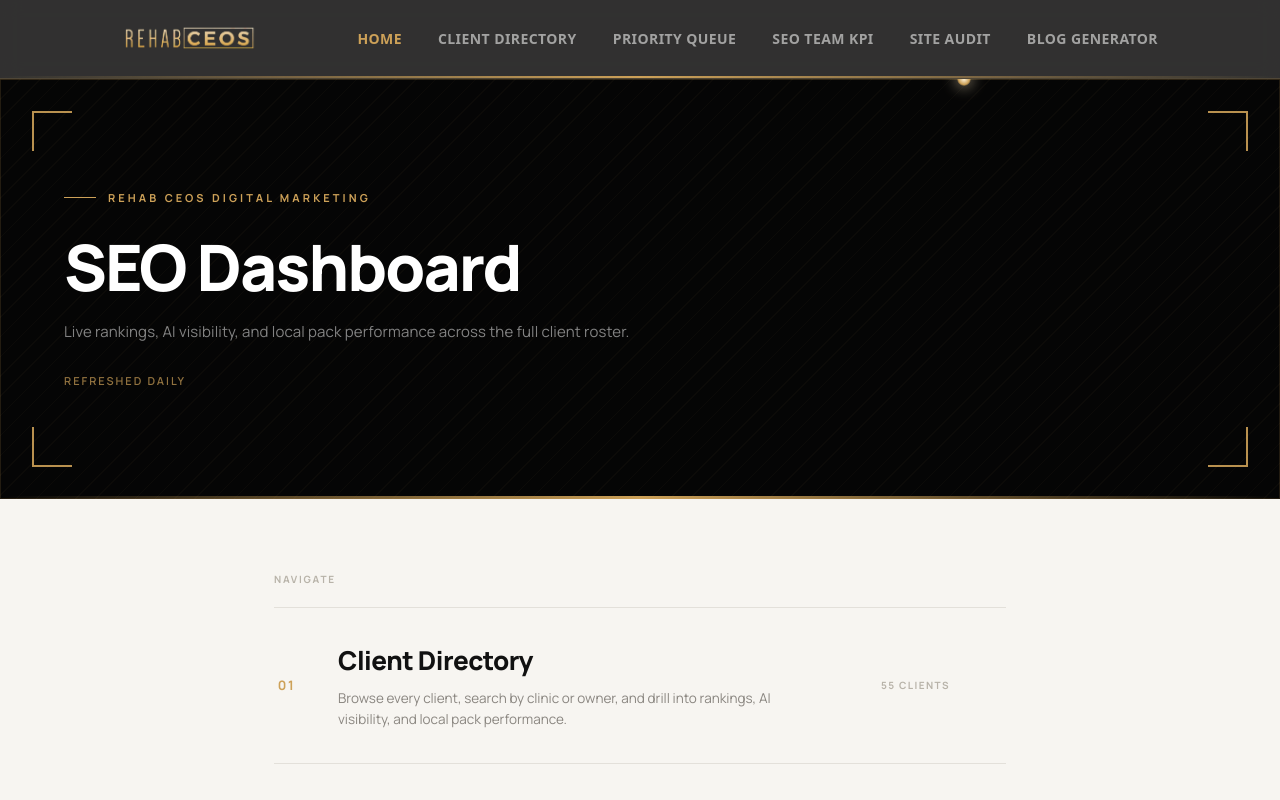
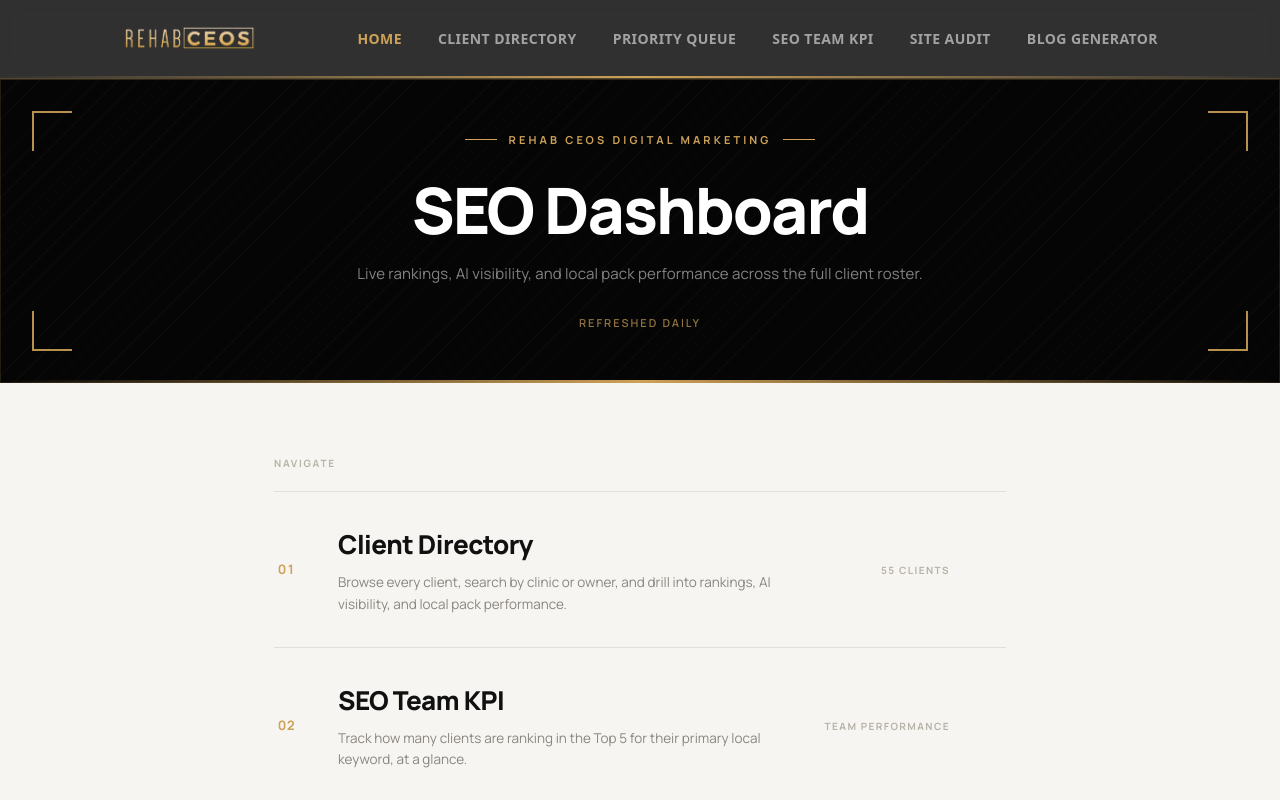
Before and after one commit to elijahrehabceos/seodashboard, a Next.js app: page / in a window 1280 px wide. Shown: the top 800 px of the page. Built offline with nearby package versions, Linux system fonts and the light colour scheme; no server answers; the database is empty.

Commit message:
Revert Home hero to centered (matches every other page's cover instead of standing out as left-aligned), remove the spinning orbit dot signature entirely from all pages and its CSS

```diff
--- a/app/audit/page.js
+++ b/app/audit/page.js
@@ -227,7 +227,6 @@ export default function AuditPage() {
   return (
     <div className="rd-body">
       <div className="rd-cover">
-        <div className="rd-orbit-dot"></div>
         <div className="rd-cover-tl"></div><div className="rd-cover-tr"></div><div className="rd-cover-bl"></div><div className="rd-cover-br"></div>
         <div className="rd-cover-brand"><img src="/rehabceos-logo.webp" alt="Rehab CEOs" style={{ height: 30, width: "auto" }} /></div>
         <div className="rd-cover-eyebrow">Onboarding Tool</div>
--- a/app/blog-generator/page.js
+++ b/app/blog-generator/page.js
@@ -49,7 +49,6 @@ export default function BlogGeneratorPage() {
   return (
     <div className="rd-body">
       <div className="rd-cover">
-        <div className="rd-orbit-dot"></div>
         <div className="rd-cover-tl"></div><div className="rd-cover-tr"></div><div className="rd-cover-bl"></div><div className="rd-cover-br"></div>
         <div className="rd-cover-brand"><img src="/rehabceos-logo.webp" alt="Rehab CEOs" style={{ height: 30, width: "auto" }} /></div>
         <div className="rd-cover-eyebrow">Content Tool</div>
--- a/app/client/[slug]/page.js
+++ b/app/client/[slug]/page.js
@@ -84,7 +84,6 @@ export default async function ClientPage({ params }) {
   return (
     <div className="rd-body">
       <div className="rd-cover">
-        <div className="rd-orbit-dot"></div>
         <div className="rd-cover-tl"></div><div className="rd-cover-tr"></div><div className="rd-cover-bl"></div><div className="rd-cover-br"></div>
         <div className="rd-cover-brand"><img src="/rehabceos-logo.webp" alt="Rehab CEOs" style={{ height: 30, width: "auto" }} /></div>
         <div className="rd-cover-eyebrow">Live SEO Dashboard</div>
--- a/app/clients/ClientsList.jsx
+++ b/app/clients/ClientsList.jsx
@@ -31,7 +31,6 @@ export default function ClientsList({ clients }) {
   return (
     <div className="rd-body">
       <div className="rd-cover">
-        <div className="rd-orbit-dot"></div>
         <div className="rd-cover-tl"></div><div className="rd-cover-tr"></div><div className="rd-cover-bl"></div><div className="rd-cover-br"></div>
         <div className="rd-cover-brand"><img src="/rehabceos-logo.webp" alt="Rehab CEOs" style={{ height: 30, width: "auto" }} /></div>
         <div className="rd-cover-eyebrow">Client Directory</div>
--- a/app/globals.css
+++ b/app/globals.css
@@ -38,28 +38,6 @@ body {
 .rd-body{font-family:'Manrope',system-ui,sans-serif;background:#f7f5f1;color:#111;font-size:14px;line-height:1.6}
 .rd-cover{background:#050505;padding:52px 44px;display:flex;flex-direction:column;align-items:center;justify-content:center;position:relative;overflow:hidden;background-image:repeating-linear-gradient(135deg,rgba(205,161,88,.035) 0px,rgba(205,161,88,.035) 1px,transparent 1px,transparent 14px);box-shadow:inset 0 0 0 1px rgba(205,161,88,.15)}
 .rd-cover::after{content:"";position:absolute;bottom:0;left:0;width:100%;height:3px;background:linear-gradient(90deg,transparent,#cda158,transparent);z-index:2}
-/* Signature: a comet of light continuously orbiting the cover's border —
-   the "vital sign" made literal as motion traveling around the box. */
-.rd-orbit-dot{
-  position:absolute;
-  width:14px;height:14px;
-  margin-left:-7px;margin-top:-7px;
-  border-radius:50%;
-  background:radial-gradient(circle, #fff6e0 0%, #cda158 55%, transparent 75%);
-  filter:drop-shadow(0 0 8px rgba(253,234,194,.9));
-  z-index:1;
-  pointer-events:none;
-}
-@media (prefers-reduced-motion: no-preference) {
-  .rd-orbit-dot { animation: travel-border 4.8s linear infinite; }
-}
-@keyframes travel-border{
-  0%   { left:0%;   top:0%; }
-  25%  { left:100%; top:0%; }
-  50%  { left:100%; top:100%; }
-  75%  { left:0%;   top:100%; }
-  100% { left:0%;   top:0%; }
-}
 .rd-cover-brand,.rd-cover-eyebrow,.rd-cover-title,.rd-cover-domain,.rd-cover-badges{position:relative;z-index:2}
 .rd-cover-title{
   background:linear-gradient(180deg,#fff 0%,#f3dcb4 55%,#cda158 100%);
--- a/app/kpi/page.js
+++ b/app/kpi/page.js
@@ -52,7 +52,6 @@ export default async function KpiPage() {
   return (
     <div className="rd-body">
       <div className="rd-cover">
-        <div className="rd-orbit-dot"></div>
         <div className="rd-cover-tl"></div><div className="rd-cover-tr"></div><div className="rd-cover-bl"></div><div className="rd-cover-br"></div>
         <div className="rd-cover-brand"><img src="/rehabceos-logo.webp" alt="Rehab CEOs" style={{ height: 30, width: "auto" }} /></div>
         <div className="rd-cover-eyebrow">Team Performance</div>
--- a/app/page.js
+++ b/app/page.js
@@ -82,17 +82,17 @@ export default async function HomePage() {
 
   return (
     <div className="rd-body">
-      <div className="rd-cover" style={{ minHeight: 420, alignItems: "flex-start", textAlign: "left", padding: "80px 64px" }}>
-        <div className="rd-orbit-dot"></div>
+      <div className="rd-cover">
         <div className="rd-cover-tl"></div><div className="rd-cover-tr"></div><div className="rd-cover-bl"></div><div className="rd-cover-br"></div>
         <div style={{ maxWidth: 640, position: "relative", zIndex: 2 }}>
-          <div className="rd-kicker">
+          <div className="rd-kicker" style={{ justifyContent: "center" }}>
             <span className="rd-kicker-line"></span>
             <span className="rd-kicker-text">Rehab CEOs Digital Marketing</span>
+            <span className="rd-kicker-line"></span>
           </div>
-          <div className="rd-hero-title">SEO Dashboard</div>
-          <p className="rd-hero-sub">Live rankings, AI visibility, and local pack performance across the full client roster.</p>
-          <div className="rd-hero-meta">Refreshed Daily</div>
+          <div className="rd-hero-title" style={{ textAlign: "center" }}>SEO Dashboard</div>
+          <p className="rd-hero-sub" style={{ textAlign: "center" }}>Live rankings, AI visibility, and local pack performance across the full client roster.</p>
+          <div className="rd-hero-meta" style={{ textAlign: "center" }}>Refreshed Daily</div>
         </div>
       </div>
 
--- a/app/priority/page.js
+++ b/app/priority/page.js
@@ -89,7 +89,6 @@ export default async function PriorityPage() {
   return (
     <div className="rd-body">
       <div className="rd-cover">
-        <div className="rd-orbit-dot"></div>
         <div className="rd-cover-tl"></div><div className="rd-cover-tr"></div><div className="rd-cover-bl"></div><div className="rd-cover-br"></div>
         <div className="rd-cover-brand"><img src="/rehabceos-logo.webp" alt="Rehab CEOs" style={{ height: 30, width: "auto" }} /></div>
         <div className="rd-cover-eyebrow">Where To Focus</div>
```
